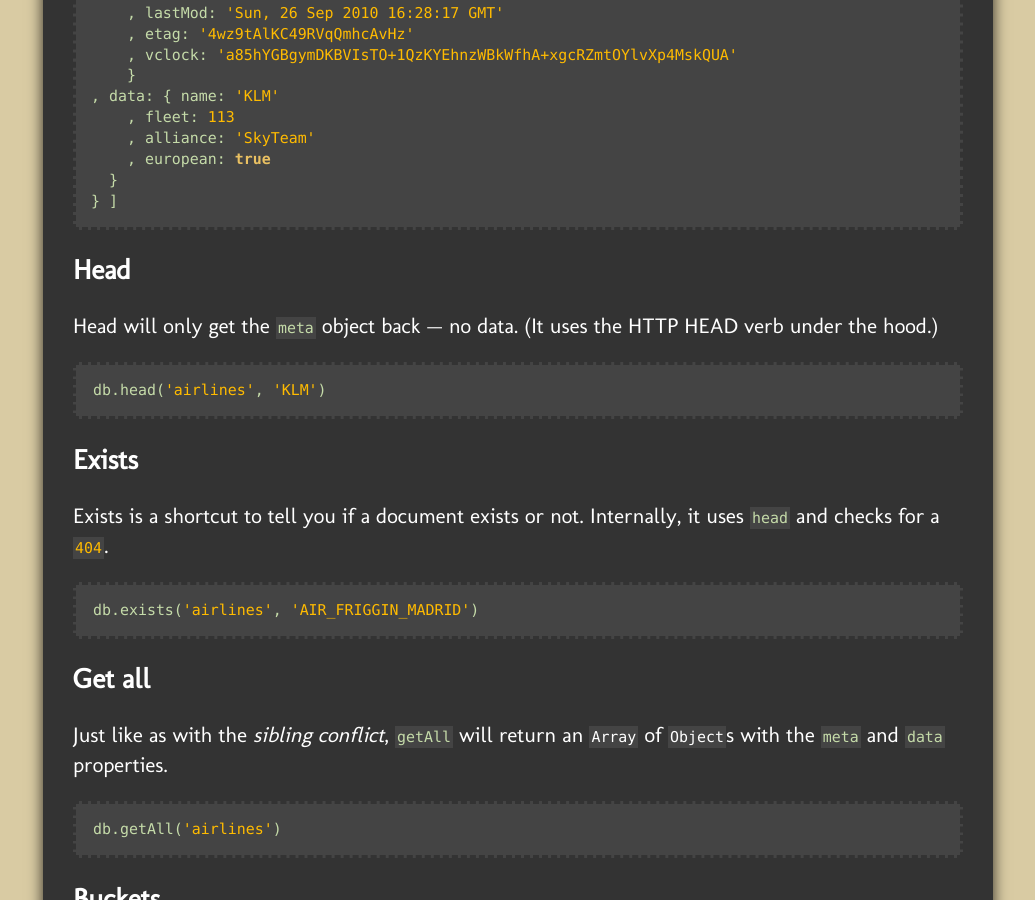
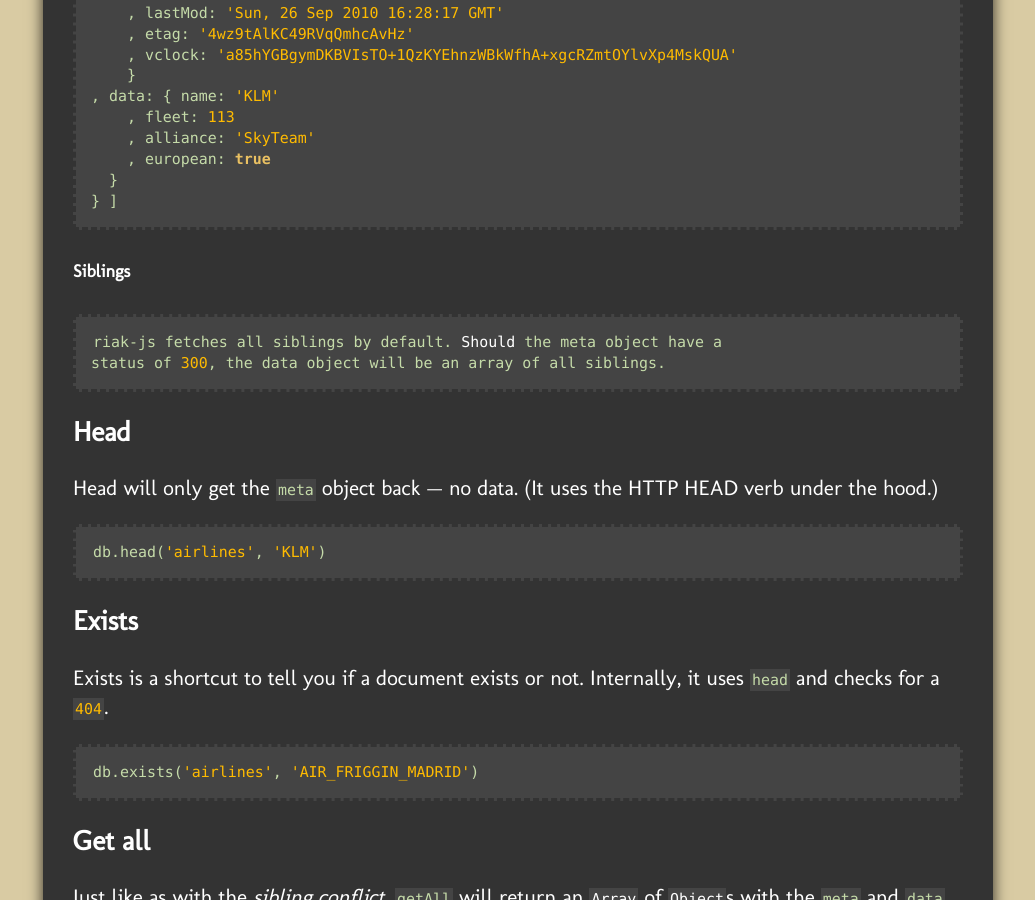
Before and after one commit to mostlyserious/riak-js, a Jekyll site: the page built from index.md, in a window 1280 px wide and 900 px high, scrolled down 5424 px. Shown: the whole window, without its empty margins (122-1157 px from the left). Built offline with Jekyll 4.4.1, drawn with Linux system fonts in a browser that asks for light colours.

Commit message:
Add a small section on siblings.
Needs a valid example.

```diff
--- a/index.md
+++ b/index.md
@@ -209,6 +209,11 @@ If, however, there is a *sibling conflict* (when `allow_mult = true`) then a typ
         , european: true
       }
     } ]
+
+##### Siblings
+
+    riak-js fetches all siblings by default. Should the meta object have a
+    status of 300, the data object will be an array of all siblings.
 
 #### Head
 
```
